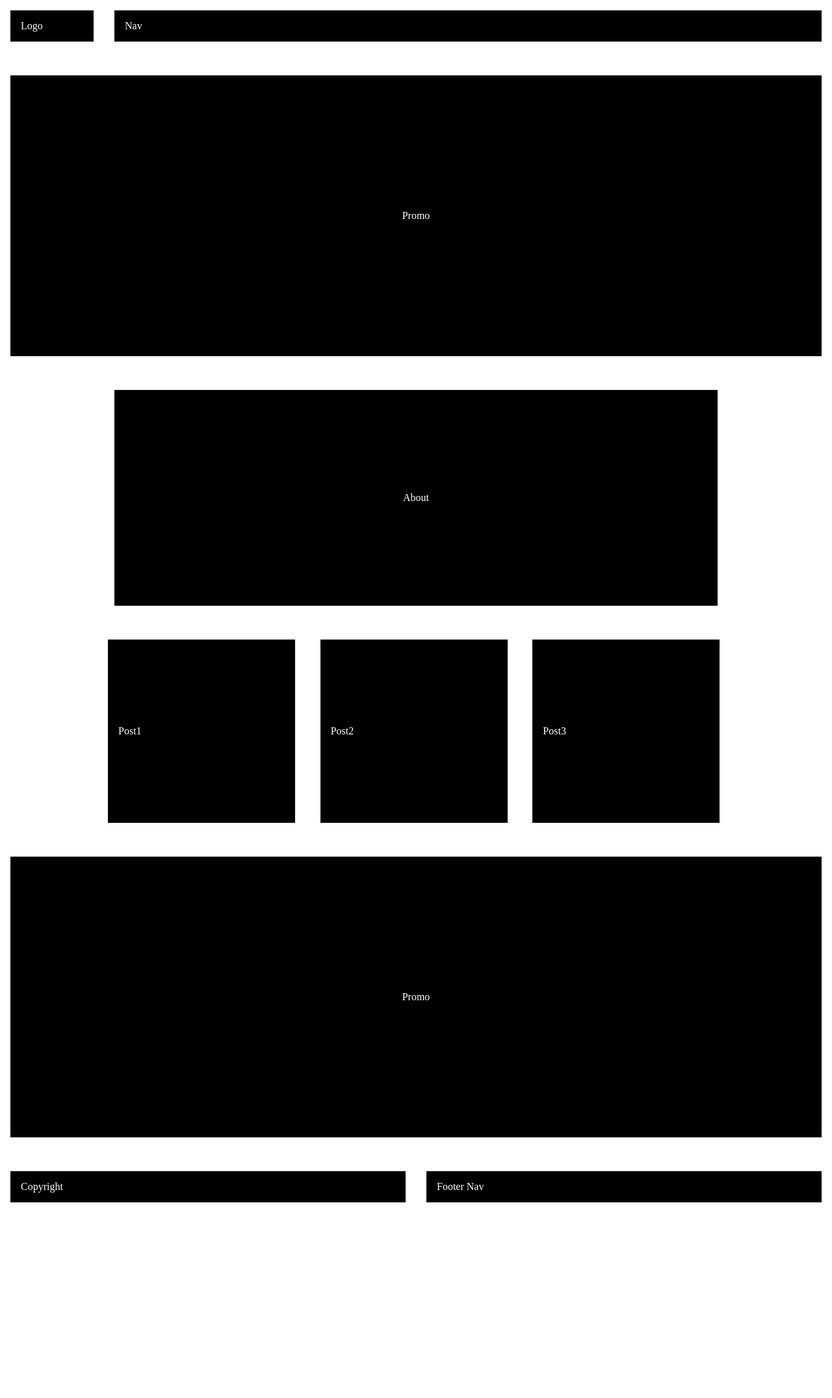
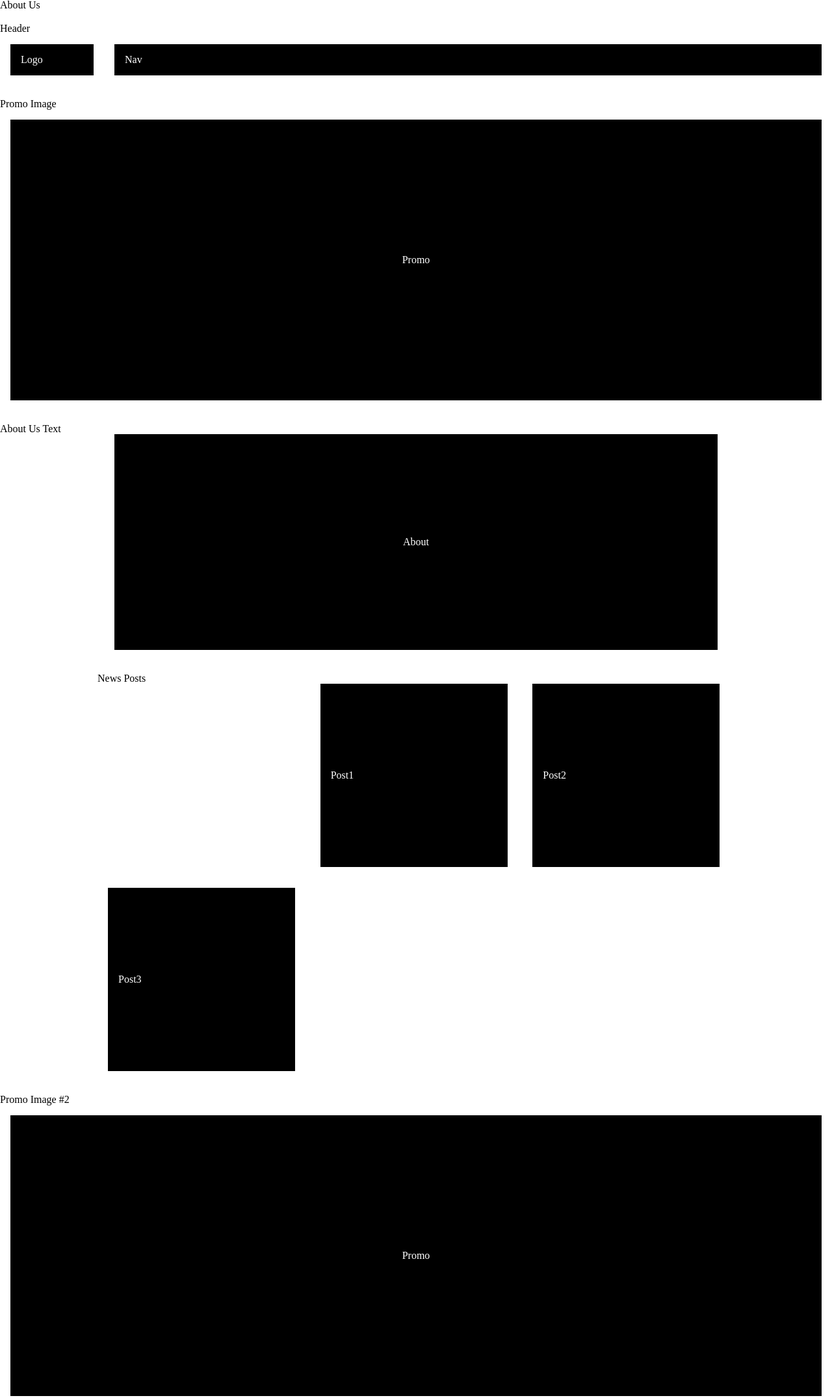
Before and after one commit to alexandralem/Lem_A_Project5, a plain HTML site: page index.html in a window 1280 px wide. Shown: the top 2151 px of the page at 65% size. Before the commit the page ends 1866 px from the top, so only its background shows below. Drawn offline with Linux system fonts and the light colour scheme.

Commit message:
adding changes

```diff
--- a/css/main.css
+++ b/css/main.css
@@ -4,6 +4,9 @@ body {
     grid-gap: 20px;
 }
 
+.hidden {
+    display: none;
+}
 
 .box-model {
     background-color: #000; /*fix color*/
--- a/index.html
+++ b/index.html
@@ -6,40 +6,47 @@
     <meta name="viewport" content="width=device-width, initial-scale=1.0">
     <link rel="stylesheet" href="css/reset.css">
     <link rel="stylesheet" href="css/main.css">
-    <title>Document</title>
+    <title>About Us Page</title>
 </head>
 <body>
+    <h1>About Us</h1>
 
     <header class="header">
+        <h2>Header</h2>
         <div class="logo box-model">Logo</div>
         <div class="navbar box-model">Nav</div>
     </header>
 
     <section class="promo">
+        <h2>Promo Image</h2>
         <div class="picture box-model">Promo</div>
     </section>
 
     <section class="about">
+        <h2>About Us Text</h2>
         <div class="text box-model">About</div>
     </section>
 
     <section class="news">
+        <h2>News Posts</h2>
         <div class="post box-model">Post1</div>
         <div class="post box-model">Post2</div>
         <div class="post box-model">Post3</div>
     </section>
 
     <section class="promo">
+        <h2>Promo Image #2</h2>
         <div class="picture box-model">Promo</div>
     </section>
 
     <footer class="footer">
+        <h2>Footer</h2>
         <div class="copyright box-model">Copyright</div>
         <div class="footer-navbar box-model">Footer Nav</div>
     </footer>
 
 
+<script src="js/main.js"></script>
+</body>
 
-</body>
-<script src="js/main.js"></script>
 </html>
```
Also changed, not shown: 1 other file.
